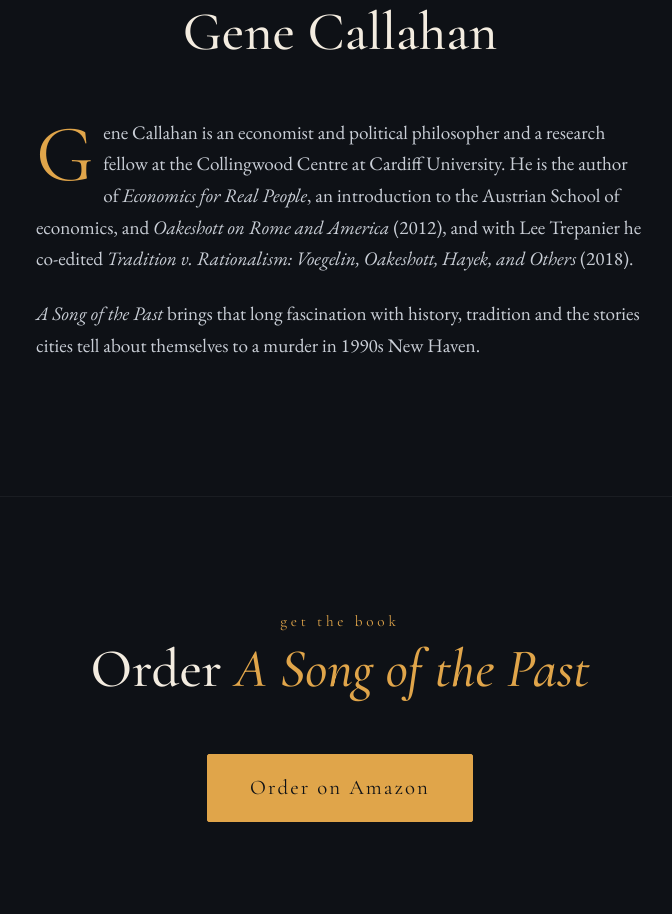
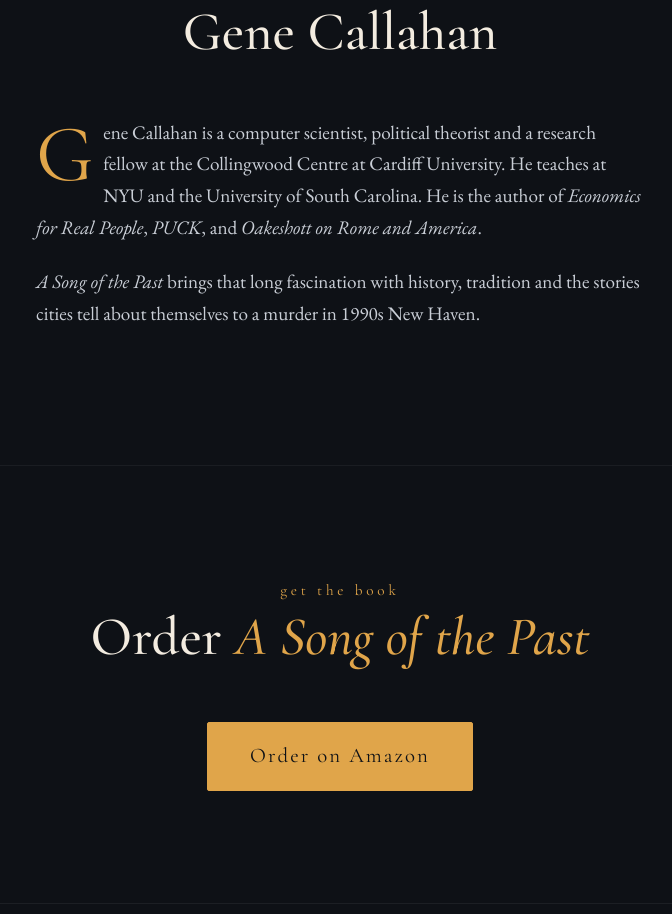
Before and after one commit to gcallah/ASongOfThePast, a plain HTML site: page index.html in a window 1280 px wide. Shown: the part 9405-10319 px from the top of the page, without its empty margins (300-972 px from the left). Drawn offline with nearby package versions, Linux system fonts and the light colour scheme; a web font is replaced by a local one.

Commit message:
Update author bio
Co-Authored-By: Claude Opus 5.5 <noreply@anthropic.com>

```diff
--- a/index.html
+++ b/index.html
@@ -247,9 +247,7 @@
       <h2>Gene Callahan</h2>
     </div>
     <div class="prose narrow">
-      <!-- TODO(author): interim bio adapted from the VoegelinView author page; expand with
-           the New Haven connection and the story behind the novel (optionally add graphics/author.jpg). -->
-      <p class="lede">Gene Callahan is an economist and political philosopher and a research fellow at the Collingwood Centre at Cardiff University. He is the author of <em>Economics for Real People</em>, an introduction to the Austrian School of economics, and <em>Oakeshott on Rome and America</em> (2012), and with Lee Trepanier he co-edited <em>Tradition v. Rationalism: Voegelin, Oakeshott, Hayek, and Others</em> (2018).</p>
+      <p class="lede">Gene Callahan is a computer scientist, political theorist and a research fellow at the Collingwood Centre at Cardiff University. He teaches at NYU and the University of South Carolina. He is the author of <em>Economics for Real People</em>, <em>PUCK</em>, and <em>Oakeshott on Rome and America</em>.</p>
       <p><em>A Song of the Past</em> brings that long fascination with history, tradition and the stories cities tell about themselves to a murder in 1990s New Haven.</p>
     </div>
   </div>
```
Also changed, not shown: 1 other file.
